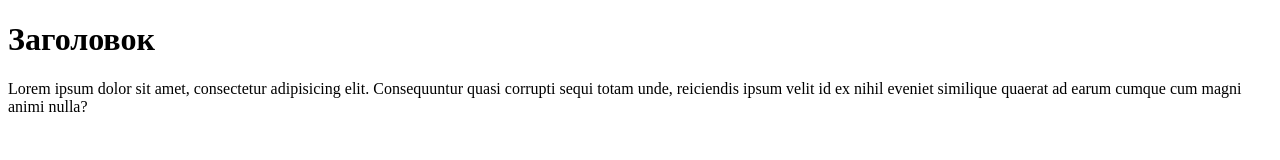
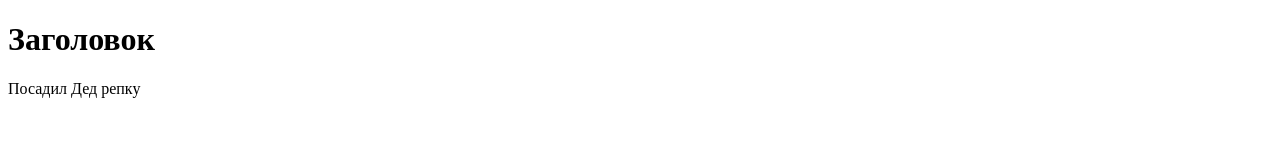
Before and after one commit to Adcku/project, a plain HTML site: page index.html in a window 1280 px wide. Drawn offline with Linux system fonts and the light colour scheme.

Commit message:
Изменили текст

```diff
--- a/index.html
+++ b/index.html
@@ -10,10 +10,7 @@
 
     <h1>Заголовок</h1>
 
-    <p>Lorem ipsum dolor sit amet, consectetur adipisicing elit.
-        Consequuntur quasi corrupti sequi totam unde, reiciendis
-        ipsum velit id ex nihil eveniet similique quaerat ad earum cumque
-        cum magni animi nulla?</p>
+    <p>Посадил Дед репку</p>
 
 </body>
 </html>
```
